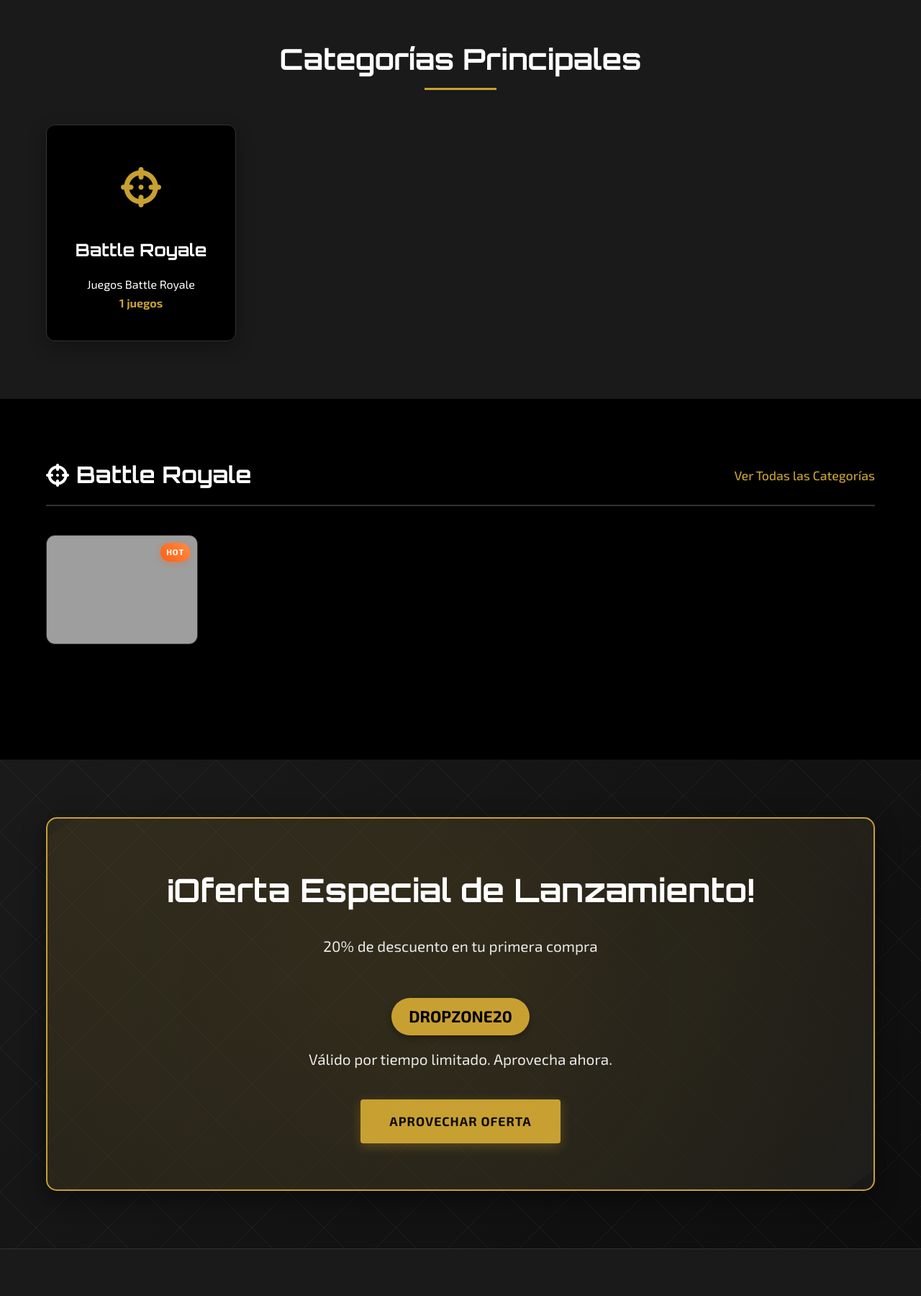
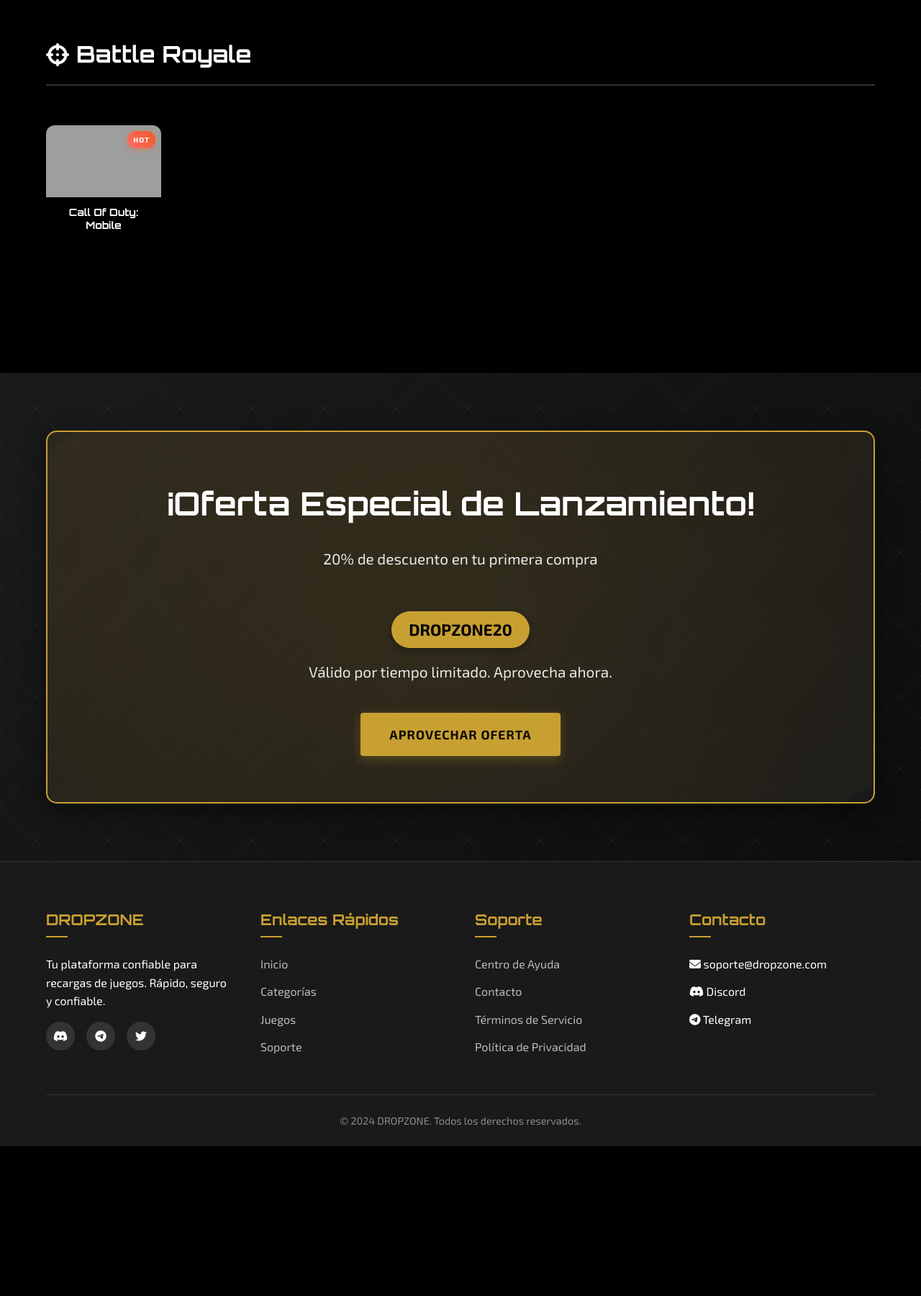
Before and after one commit to hero4crack/dropzone, a PHP site: page /dropzone-contenido/index.php in a window 1280 px wide. Shown: the part 710-2510 px from the top of the page at 72% size. After the commit the page ends 2302 px from the top, so only its background shows below. Run offline with PHP 8.4, Linux system fonts and the light colour scheme; data comes from the database, SQL or seed files in the repository; grey boxes are pictures that could not be loaded.

Commit message:
mejor diseño en la pagina principal

```diff
--- a/dropzone-contenido/index.php
+++ b/dropzone-contenido/index.php
@@ -147,26 +147,7 @@ foreach ($allGames as $game) {
             </div>
         </section>
 
-        <!-- Categorías Principales -->
-        <section class="categories" id="categories">
-            <div class="container">
-                <h2 class="section-title">Categorías Principales</h2>
-                <div class="category-grid">
-                    <?php foreach ($categories as $category): ?>
-                        <div class="category-card">
-                            <div class="category-icon">
-                                <i class="<?php echo $category['icon'] ?: 'fas fa-gamepad'; ?>"></i>
-                            </div>
-                            <h3><?php echo htmlspecialchars($category['name']); ?></h3>
-                            <p><?php echo htmlspecialchars($category['description'] ?: 'Descubre los mejores juegos'); ?></p>
-                            <div class="category-count"><?php echo $category['game_count']; ?> juegos</div>
-                        </div>
-                    <?php endforeach; ?>
-                </div>
-            </div>
-        </section>
-
-        <!-- Juegos por Categoría - VERSIÓN CORREGIDA -->
+        <!-- Juegos por Categoría - VERSIÓN COMPACTA CON SCROLL HORIZONTAL -->
         <section class="products" id="products">
             <div class="container">
                 <?php
@@ -191,11 +172,11 @@ foreach ($allGames as $game) {
                                     <i class="<?php echo $categoryData['category']['category_icon'] ?: 'fas fa-gamepad'; ?>"></i>
                                     <?php echo htmlspecialchars($categoryData['category']['category_name']); ?>
                                 </h2>
-                                <a href="#categories" class="view-all">Ver Todas las Categorías</a>
                             </div>
 
-                            <!-- GRID DE JUEGOS COMPACTO - SOLO IMAGEN Y NOMBRE -->
-                            <div class="games-grid-compact">
+                            <!-- GRID DE JUEGOS COMPACTO CON SCROLL HORIZONTAL -->
+                            <div class="games-scroll-container">
+                                <div class="games-scroll-wrapper">
                                     <?php foreach ($categoryData['games'] as $item): ?>
                                         <a href="game-prices.php?game_id=<?php echo $item['game']['id']; ?>" class="game-card-compact" id="game-<?php echo $item['game']['id']; ?>">
                                             <div class="game-image-container">
@@ -204,15 +185,11 @@ foreach ($allGames as $game) {
                                                         <div class="hot-badge">HOT</div>
                                                     <?php endif; ?>
                                                 </div>
-                                            <div class="game-overlay">
                                                 <div class="game-name"><?php echo htmlspecialchars($item['game']['name']); ?></div>
-                                                <div class="game-actions">
-                                                    <span class="btn-view-prices">Ver Precios</span>
-                                                </div>
-                                            </div>
                                             </div>
                                         </a>
                                     <?php endforeach; ?>
+                                </div>
                             </div>
                         </div>
                     <?php endif; ?>
@@ -350,5 +327,181 @@ foreach ($allGames as $game) {
             });
         });
     </script>
+
+    <style>
+        /* Estilos adicionales para el scroll horizontal de juegos */
+        .games-scroll-container {
+            overflow-x: auto;
+            padding: 15px 0;
+            margin: 0 -10px;
+            scrollbar-width: thin;
+            scrollbar-color: var(--gold) var(--border-color);
+        }
+
+        .games-scroll-wrapper {
+            display: flex;
+            gap: 15px;
+            padding: 0 10px;
+            min-width: min-content;
+        }
+
+        .game-card-compact {
+            flex: 0 0 auto;
+            width: 160px;
+            text-decoration: none;
+            color: inherit;
+            transition: transform 0.3s ease;
+            border-radius: 12px;
+            overflow: hidden;
+            background: var(--card-bg);
+            border: 1px solid var(--border-color);
+            display: flex;
+            flex-direction: column;
+        }
+
+        .game-card-compact:hover {
+            transform: translateY(-5px);
+            box-shadow: 0 8px 25px rgba(233, 69, 96, 0.15);
+        }
+
+        .game-card-compact .game-image-container {
+            position: relative;
+            flex: 1;
+            display: flex;
+            flex-direction: column;
+        }
+
+        .game-card-compact .game-image {
+            width: 100%;
+            height: 100px;
+            background-size: cover;
+            background-position: center;
+            position: relative;
+            flex-shrink: 0;
+        }
+
+        .game-card-compact .hot-badge {
+            position: absolute;
+            top: 8px;
+            right: 8px;
+            background: linear-gradient(45deg, #ff6b6b, #ee5a24);
+            color: white;
+            padding: 4px 8px;
+            border-radius: 20px;
+            font-size: 10px;
+            font-weight: bold;
+            text-transform: uppercase;
+            z-index: 2;
+        }
+
+        .game-card-compact .game-name {
+            padding: 12px 8px;
+            text-align: center;
+            font-weight: 600;
+            font-size: 14px;
+            color: var(--text-color);
+            background: var(--card-bg);
+            border-top: 1px solid var(--border-color);
+            min-height: 50px;
+            display: flex;
+            align-items: center;
+            justify-content: center;
+            line-height: 1.3;
+            word-wrap: break-word;
+            overflow-wrap: break-word;
+        }
+
+        /* Scrollbar personalizada */
+        .games-scroll-container::-webkit-scrollbar {
+            height: 6px;
+        }
+
+        .games-scroll-container::-webkit-scrollbar-track {
+            background: var(--border-color);
+            border-radius: 3px;
+        }
+
+        .games-scroll-container::-webkit-scrollbar-thumb {
+            background: var(--gold);
+            border-radius: 3px;
+        }
+
+        .games-scroll-container::-webkit-scrollbar-thumb:hover {
+            background: #d4af37;
+        }
+
+        /* Responsive mejorado para móviles */
+        @media (max-width: 768px) {
+            .games-scroll-container {
+                padding: 10px 0;
+                margin: 0 -5px;
+            }
+
+            .games-scroll-wrapper {
+                gap: 12px;
+                padding: 0 5px;
+            }
+
+            .game-card-compact {
+                width: 140px;
+            }
+
+            .game-card-compact .game-image {
+                height: 90px;
+            }
+
+            .game-card-compact .game-name {
+                font-size: 13px;
+                padding: 10px 6px;
+                min-height: 45px;
+                line-height: 1.2;
+            }
+        }
+
+        @media (max-width: 480px) {
+            .game-card-compact {
+                width: 130px;
+            }
+
+            .game-card-compact .game-image {
+                height: 85px;
+            }
+
+            .game-card-compact .game-name {
+                font-size: 12px;
+                padding: 8px 4px;
+                min-height: 40px;
+            }
+
+            .games-scroll-wrapper {
+                gap: 10px;
+            }
+        }
+
+        @media (max-width: 360px) {
+            .game-card-compact {
+                width: 120px;
+            }
+
+            .game-card-compact .game-image {
+                height: 80px;
+            }
+
+            .game-card-compact .game-name {
+                font-size: 11px;
+                padding: 8px 3px;
+                min-height: 38px;
+            }
+        }
+
+        /* Asegurar que el texto se muestre completo */
+        .game-card-compact .game-name {
+            overflow: hidden;
+            display: -webkit-box;
+            -webkit-line-clamp: 2;
+            -webkit-box-orient: vertical;
+            text-overflow: ellipsis;
+        }
+    </style>
 </body>
 </html>
```
Lines whose indentation alone changed are shown as unchanged.
